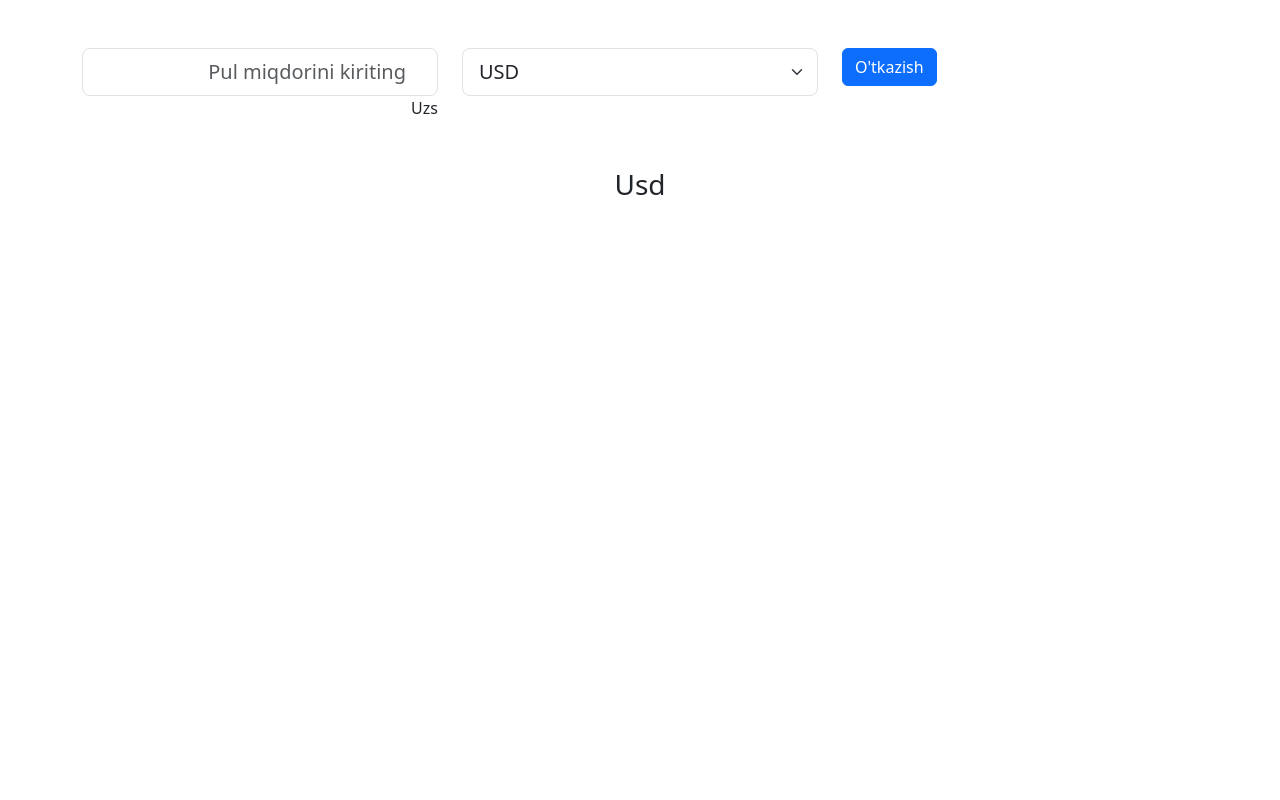
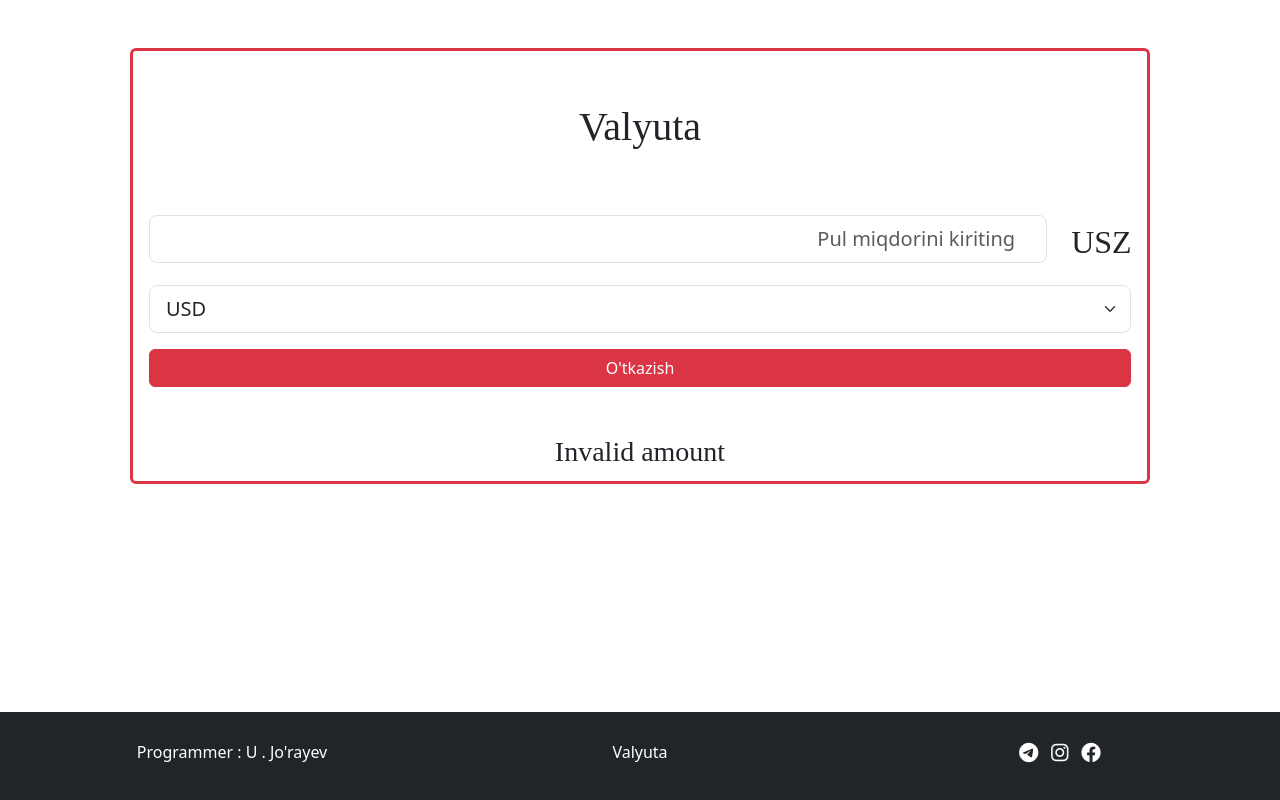
Before and after one commit to umar5828/Valyuta, a plain HTML site: page index.html in a window 1280 px wide. Both pictures are taken after a click on the button "O'tkazish". Drawn offline with nearby package versions, Linux system fonts and the light colour scheme.

Commit message:
Tugatdik

```diff
--- a/index.html
+++ b/index.html
@@ -6,43 +6,127 @@
     <meta name="viewport" content="width=device-width, initial-scale=1.0">
     <link href="https://cdn.jsdelivr.net/npm/bootstrap@5.3.2/dist/css/bootstrap.min.css" rel="stylesheet"
         integrity="sha384-T3c6CoIi6uLrA9TneNEoa7RxnatzjcDSCmG1MXxSR1GAsXEV/Dwwykc2MPK8M2HN" crossorigin="anonymous">
+    <link rel="stylesheet" href="https://cdnjs.cloudflare.com/ajax/libs/font-awesome/6.4.2/css/all.min.css"
+        integrity="sha512-z3gLpd7yknf1YoNbCzqRKc4qyor8gaKU1qmn+CShxbuBusANI9QpRohGBreCFkKxLhei6S9CQXFEbbKuqLg0DA=="
+        crossorigin="anonymous" referrerpolicy="no-referrer" />
     <title>Valyuta</title>
+    <style>
+        * {
+            box-sizing: border-box;
+            margin: 0;
+            padding: 0;
+        }
+
+        .borderColor {
+            font-family: 'Times New Roman',
+                Times,
+                serif;
+        }
+
+        .footer {
+            position: fixed;
+            bottom: 0;
+            width: 100%;
+            padding: 20px 40px;
+            text-align: center;
+            color: #FFFFFF;
+            background-color: #2C3F51;
+        }
+    </style>
 </head>
 
 <body>
-    <section>
+    <div class="container">
+        <section class="border border-3 rounded m-5 p-1 border border-danger ">
             <div class="container mt-5">
+                <div class="text-center pb-5">
+                    <h1 class="borderColor">Valyuta</h1>
+                </div>
                 <div class="row">
-                <div class="col-md-4 text-end">
+                    <div class="col-md-11 text-end mt-2">
                         <input type="number" id="pulMiqdori" placeholder="Pul miqdorini kiriting"
-                        class="text-end form-control form-control-lg">Uzs</input>
+                            class="text-end form-control form-control-lg"></input>
                     </div>
-                <div class="col-md-4">
-                    <select id="valyutaSelect" class="form-select form-select-lg mb-3" aria-label="Large select example"
-                        name="" id="">
+                    <div class="col-md-1 mt-3">
+                        <h2 class="borderColor">USZ</h2>
+                    </div>
+                    <div class="col-md-12 mt-3">
+                        <select id="valyutaSelect" class="form-select form-select-lg mb-3"
+                            aria-label="Large select example" name="" id="">
                             <option value="1">USD</option>
                             <option value="2">EUR</option>
                             <option value="3">RUB</option>
                         </select>
-
                     </div>
-                <div class="col-md-4">
-                    <button type="button" id="otkazish" class="btn btn-primary"
+                    <div class="col-md-12 d-grid">
+                        <button type="button" id="otkazish" class="btn btn-danger  px-5 d-block"
                             onclick="convertCurrency()">O'tkazish</button>
-
                     </div>
                 </div>
 
                 <div class="section mt-5">
                     <div class="row">
                         <div class="col-md-12 text-center">
-                        <h3><span id="convertedPul">0 </span><span id="convertedValyuta"> Usd</span></h3>
+                            <h3 class="borderColor"><span id="convertedPul">0 </span><span id="convertedValyuta">
+                                    Usd</span>
+                            </h3>
                         </div>
                     </div>
                 </div>
             </div>
         </section>
-    <script src="/js/main.js"></script>
+    </div>
+
+
+
+
+    <footer class=" d-block  flex-wrap justify-content-center align-items-center bg-dark text-center text-white footer">
+        <div class="row pt-2">
+
+            <div class="col-md-4">
+                Programmer : U . Jo'rayev
+            </div>
+            <div class="col-md-4">
+                <span>Valyuta</span>
+            </div>
+            <div class="col-md-4 ">
+                <ul class="">
+                    <a href="#" class="me-2"><i class="fa-brands fa-telegram fa-flip fa-lg"
+                            style="color: #ffffff;"></i></a>
+                    <a href="#" class="me-2"><i class="fa-brands fa-instagram fa-flip fa-lg"
+                            style="color: #ffffff;"></i></a>
+                    <a href="#" class="me-2"><i class="fa-brands fa-facebook fa-flip fa-lg"
+                            style="color: #ffffff;"></i></a>
+                </ul>
+            </div>
+        </div>
+        <!-- <div>
+            <span class=" justify-content-start align-items-end">
+                @Programmer: U <span>.</span> Jo'rayev
+            </span>
+        </div>
+        <div>
+            <span class=" justify-content-start align-items-end">
+                @Programmer: U <span>.</span> Jo'rayev
+            </span> -->
+
+        </div>
+    </footer>
+
+
+
+
+
+
+
+
+
+
+
+
+
+
+    <script src="./js/main.js"></script>
     <script src="https://cdn.jsdelivr.net/npm/bootstrap@5.3.2/dist/js/bootstrap.bundle.min.js"
         integrity="sha384-C6RzsynM9kWDrMNeT87bh95OGNyZPhcTNXj1NW7RuBCsyN/o0jlpcV8Qyq46cDfL"
         crossorigin="anonymous"></script>
--- a/js/main.js
+++ b/js/main.js
@@ -1,23 +1,37 @@
-"use strict"
-function convertCurrency(){
-    var pul=document.getElementById("pulMiqdori").value;
-    var valyuta=document.getElementById("valyutaSelect").value;
+// Get the necessary DOM elements
+const amountInput = document.getElementById('pulMiqdori');
+const currencySelect = document.getElementById('valyutaSelect');
+const convertedPul = document.getElementById('convertedPul');
+const convertedValyuta = document.getElementById('convertedValyuta');
 
-    document.getElementById("convertedPul").innerText = pul;
-    document.getElementById("convertedValyuta.valyutaKursi()").innerText = valyuta;
+// Define the conversion rates
+const conversionRates = {
+  1: 0.00008156606,// USD to USD
+  2: 0.0000777888065,  // USD to EUR
+  3: 0.00079188351  // USD to RUB
+};
+
+// Function to convert the currency
+function convertCurrency() {
+  const amount = parseFloat(amountInput.value);
+  const currency = parseInt(currencySelect.value);
+
+  if (isNaN(amount)) {
+    convertedPul.textContent = 'Invalid amount';
+    convertedValyuta.textContent = '';
+    return;
+  }
+
+  if (currency in conversionRates) {
+    const convertedAmount = amount * conversionRates[currency];
+    convertedPul.textContent = convertedAmount.toFixed(2);
+    convertedValyuta.textContent = currencySelect.options[currencySelect.selectedIndex].text;
+  } else {
+    convertedPul.textContent = 'Invalid currency';
+    convertedValyuta.textContent = '';
+  }
 }
-function valyutaKursi(){
-    if(valyuta===1){
-        var pul=pul/12000;
-    }
-    else{
-        if(valyuta===2){
-            var pul=pul/10000;
-        }
-        else{
-            if(valyuta===3){
-                var pul=pul/8000;
-            }
-        }
-    }
-}
+
+// Add event listener to the conversion button
+const otkazishButton = document.getElementById('otkazish');
+otkazishButton.addEventListener('click', convertCurrency);
```
Also changed, not shown: main.html (deleted, +0 -61 lines). Lines whose indentation alone changed are shown as unchanged.
